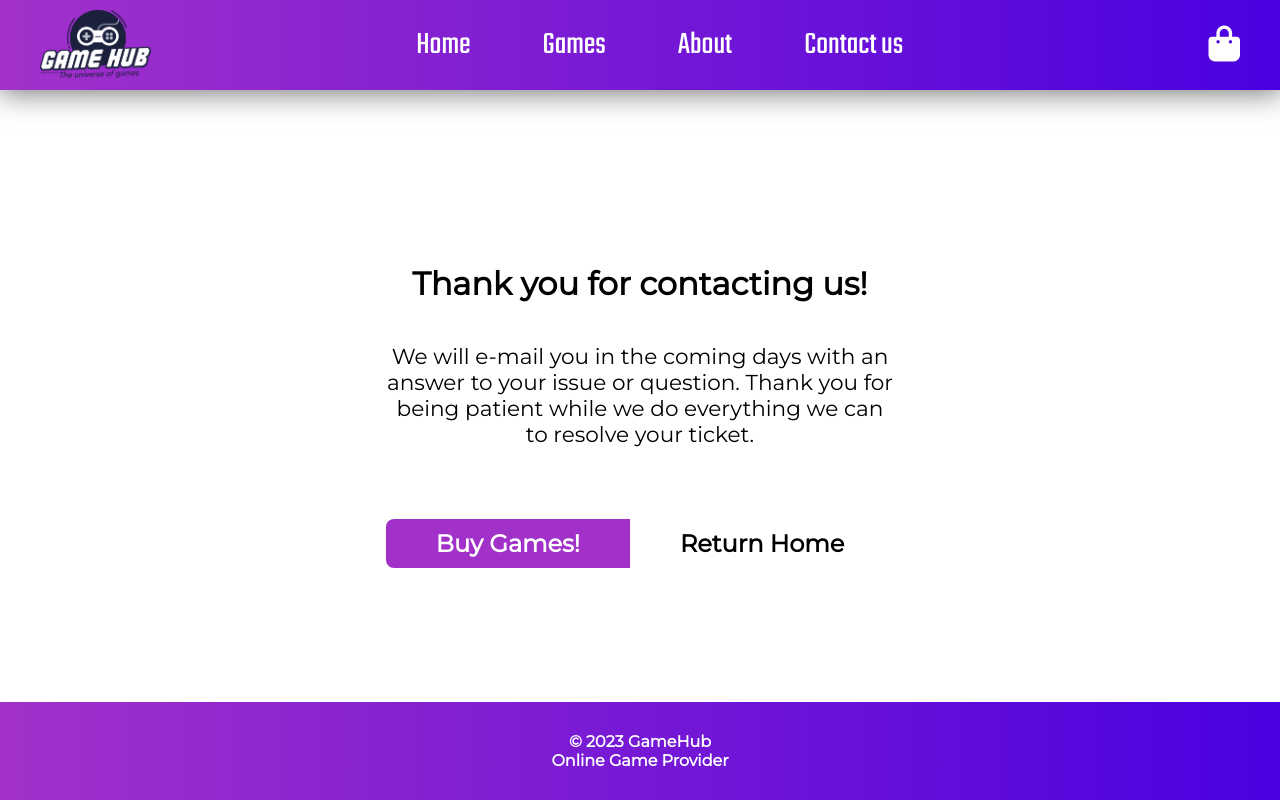
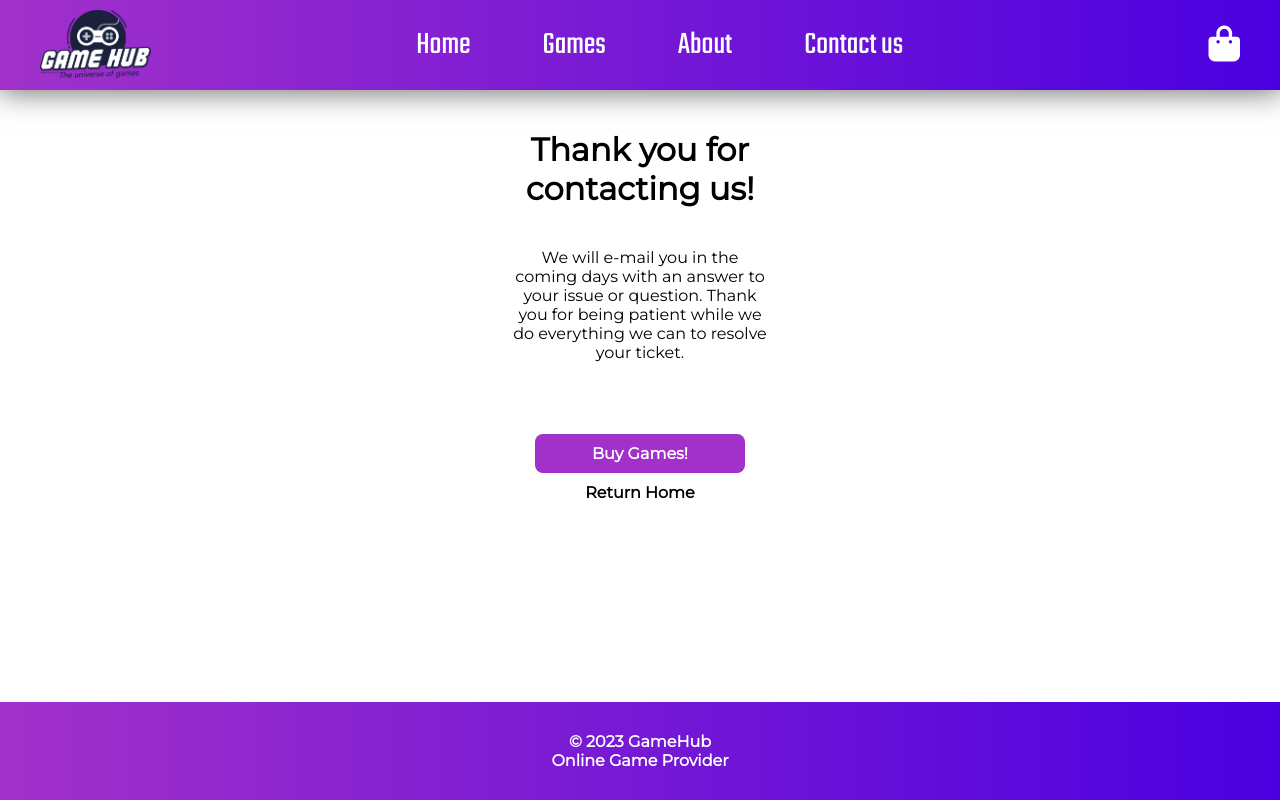
Before and after one commit to karlpnord/html-css-ca, a plain HTML site: page contact-success.html in a window 1280 px wide. Drawn offline with Linux system fonts and the light colour scheme.

Commit message:
successpage responsive

```diff
--- a/css/styles-gamespage.css
+++ b/css/styles-gamespage.css
@@ -56,7 +56,6 @@ select {
    border-radius: 2em;
    transition: linear .3s;
    background-image: linear-gradient(120deg, #a231ca, #4a00e0);
-   border: 2px solid #000;
 }
 
 .games-item a {
--- a/css/styles-index.css
+++ b/css/styles-index.css
@@ -96,6 +96,7 @@
 
 .review-section-item h3 {
    font-size: 1.5em;
+   text-transform: uppercase;
 }
 
 .horizontal-line {
--- a/css/styles-success.css
+++ b/css/styles-success.css
@@ -4,15 +4,15 @@ main {
    flex-direction: column;
    gap: 2em;
    min-width: 100vh;
-   justify-content: center;
    align-items: center;
-   margin: 10px auto;
+   justify-content: flex-start;
+   margin: 0 auto;
 }
 
 .article-item {
-   max-width: 550px;
    padding: 20px;
-   font-size: 1.35em;
+   max-width: 300px;
+   font-size: 1em;
    display: flex;
    flex-direction: column;
 }
@@ -27,29 +27,28 @@ main {
 
 .button-item {
    display: flex;
+   flex-direction: column;
 }
 
 .cta {
    padding: 10px 50px;
    margin: auto 0;
-   font-size: 1.5em;
+   font-size: 1em;
    font-weight: 600;
-}
-
-.cta {
    text-decoration: none;
+   max-width: 300px;
 }
 
 .cta-purple2 {
    background-color: #a231ca;
    color: #fff;
-   border-radius: 8px 0 0 8px;
+   border-radius: 8px;
    transition: all .3s;
 }
 
 .cta-white {
    color: #000;
-   border-radius: 0 8px 8px 0;
+   border-radius: 8px;
    transition: all .3s;
 }
 
--- a/css/styles.css
+++ b/css/styles.css
@@ -111,37 +111,6 @@ nav li a:hover {
    transition: linear .3s;
 }
 
-@media (min-width: 730px) {
-   nav,
-   header img {
-      display: initial;
-   }
-
-   nav {
-      position: static;
-      background-image: none;
-   }
-
-   header label,
-   header h2 {
-      display: none;
-   }
-
-   nav ul {
-      display: flex;
-      align-items: center;
-      justify-content: center;
-      gap: 2em;
-      border-top: 0;
-      border-bottom: 0;
-      background-image: none;
-   }
-
-   .shopping-cart{
-      margin: 0 40px;
-   }
-}
-
 /* CTA's and etc */
 
 .cta-purple {
@@ -251,3 +220,36 @@ footer {
    background-image: linear-gradient(to right, #a231ca, #4a00e0);
    color: white;
 }
+
+/* Responsive */
+
+@media (min-width: 730px) {
+   nav,
+   header img {
+      display: initial;
+   }
+
+   nav {
+      position: static;
+      background-image: none;
+   }
+
+   header label,
+   header h2 {
+      display: none;
+   }
+
+   nav ul {
+      display: flex;
+      align-items: center;
+      justify-content: center;
+      gap: 2em;
+      border-top: 0;
+      border-bottom: 0;
+      background-image: none;
+   }
+
+   .shopping-cart{
+      margin: 0 40px;
+   }
+}
```
